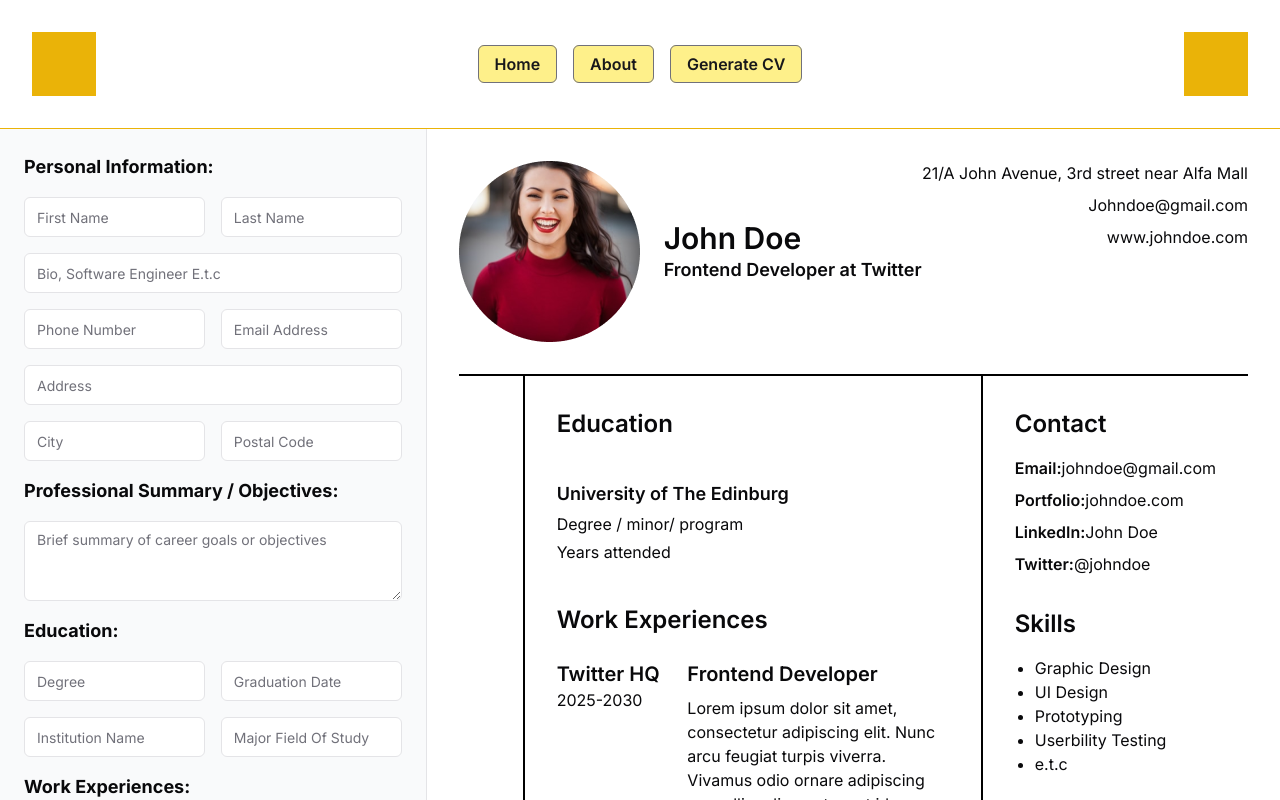
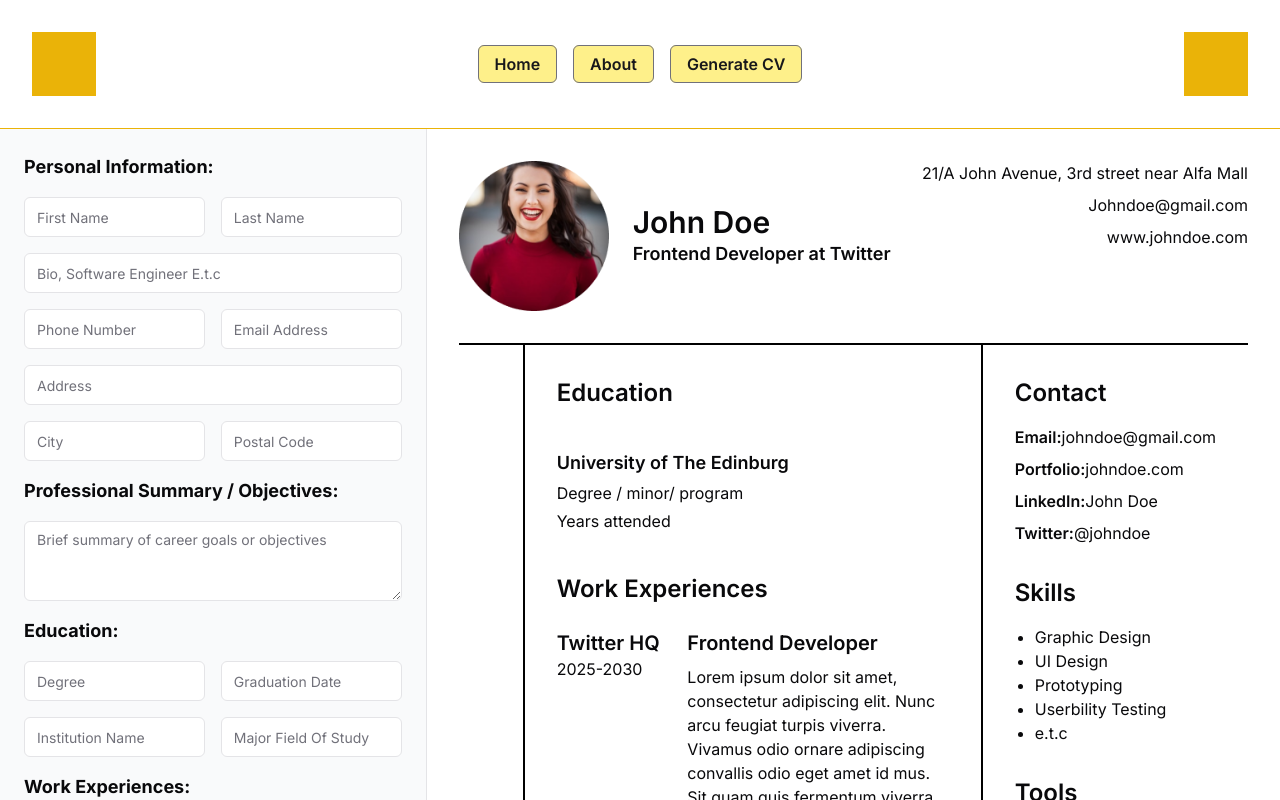
Before and after one commit to sheraz4196/twisto, a Next.js app: page /generate-cv/create in a window 1280 px wide. Shown: the top 800 px of the page. Built offline with nearby package versions, Linux system fonts and the light colour scheme.

Commit message:
fix: issue of the image tag

```diff
--- a/components/cv-designes/monochrome-majesty.tsx
+++ b/components/cv-designes/monochrome-majesty.tsx
@@ -1,6 +1,6 @@
 'use client';
 import { forwardRef } from 'react';
-
+import Image from 'next/image';
 const MonochromeMajesty = forwardRef<HTMLDivElement>((props, ref) => {
   return (
     <section className="col-span-2 flex flex-col" id="classic-one" ref={ref}>
@@ -8,7 +8,7 @@ const MonochromeMajesty = forwardRef<HTMLDivElement>((props, ref) => {
         <div className="flex flex-row items-start justify-between border-b-2 border-solid border-black pb-8">
           <div className="flex flex-row items-center gap-6">
             <div className="rounded-full">
-              <img src="/client.jpg" className="h-auto w-auto" alt="" />
+              <Image src={'/client.jpg'} width={150} height={150} alt={`client-image`} />
             </div>
             <div>
               <h1 className="text-xl font-semibold lg:text-3xl">John Doe</h1>
--- a/components/cv-designes/pedro.tsx
+++ b/components/cv-designes/pedro.tsx
@@ -1,6 +1,6 @@
 'use client';
 import { forwardRef } from 'react';
-
+import Image from 'next/image';
 const Pedro = forwardRef<HTMLDivElement>((props, ref) => {
   return (
     <section className="col-span-2 flex justify-center" id="classic-one" ref={ref}>
@@ -71,7 +71,7 @@ const Pedro = forwardRef<HTMLDivElement>((props, ref) => {
         </div>
         <div className="flex flex-col gap-8 lg:gap-10">
           <div>
-            <img src="/client.jpg" alt="" className="" />
+            <Image src={'/client.jpg'} width={150} height={150} alt={`client-image`} />
           </div>
           <div className="flex flex-col gap-6 text-zinc-700 lg:gap-8">
             <div>
```
